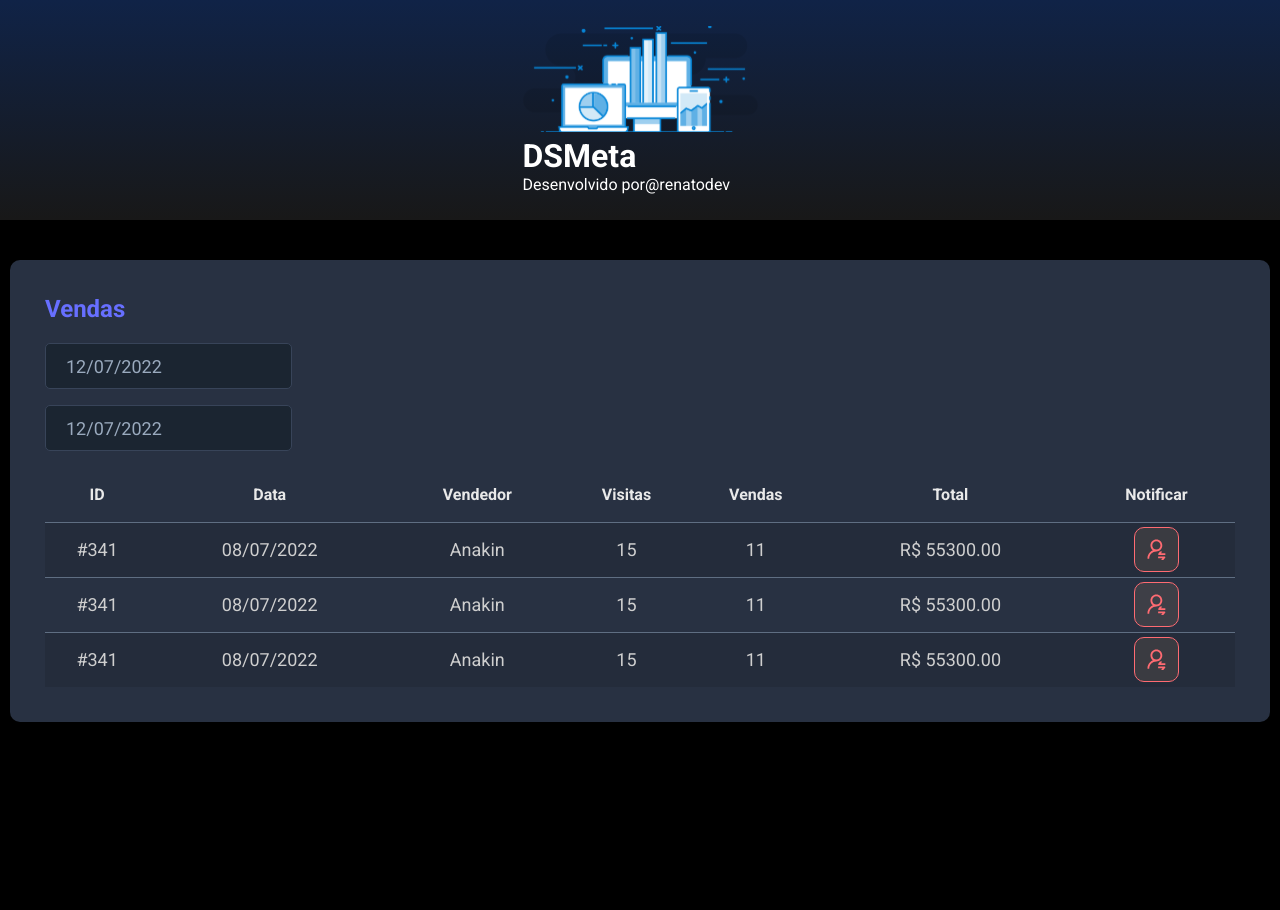
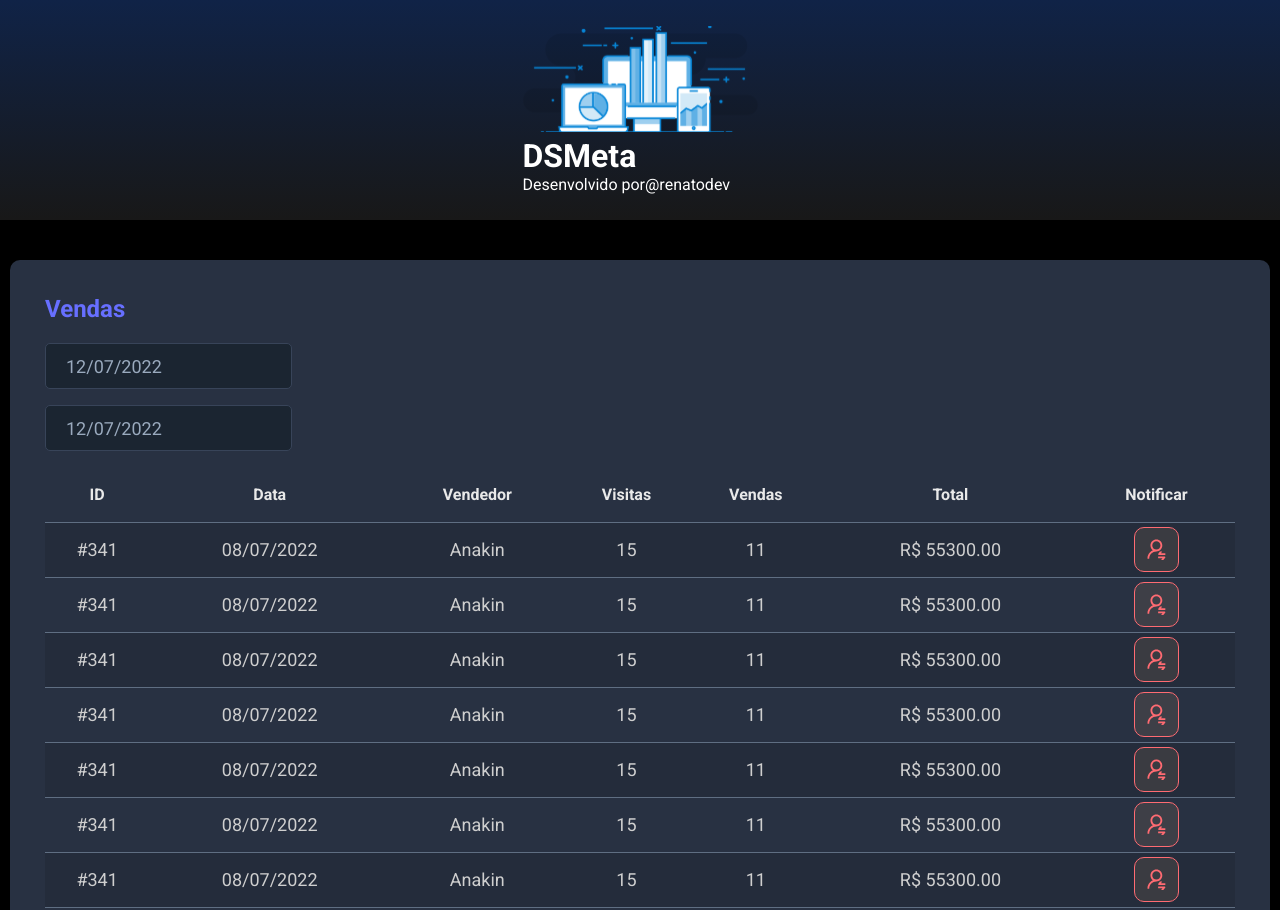
Before and after one commit to renatotadev/dsmeta, a React (Vite) app in the folder frontend/: page / in a window 1280 px wide. Shown: the top 910 px of the page. Before the commit the page ends 800 px from the top, so only its background shows below. Built offline with nearby package versions, Linux system fonts and the light colour scheme.

Commit message:
Security config

```diff
--- a/frontend/src/componets/SalesCard/index.tsx
+++ b/frontend/src/componets/SalesCard/index.tsx
@@ -83,6 +83,71 @@ function SalesCard() {
                                 </div>
                             </td>
                         </tr>
+                        <tr>
+                            <td className="show992">#341</td>
+                            <td className="show576">08/07/2022</td>
+                            <td>Anakin</td>
+                            <td className="show992">15</td>
+                            <td className="show992">11</td>
+                            <td>R$ 55300.00</td>
+                            <td>
+                                <div className="dsmeta-red-btn-container">
+                                    <NotificationButton />
+                                </div>
+                            </td>
+                        </tr>
+                        <tr>
+                            <td className="show992">#341</td>
+                            <td className="show576">08/07/2022</td>
+                            <td>Anakin</td>
+                            <td className="show992">15</td>
+                            <td className="show992">11</td>
+                            <td>R$ 55300.00</td>
+                            <td>
+                                <div className="dsmeta-red-btn-container">
+                                    <NotificationButton />
+                                </div>
+                            </td>
+                        </tr>
+                        <tr>
+                            <td className="show992">#341</td>
+                            <td className="show576">08/07/2022</td>
+                            <td>Anakin</td>
+                            <td className="show992">15</td>
+                            <td className="show992">11</td>
+                            <td>R$ 55300.00</td>
+                            <td>
+                                <div className="dsmeta-red-btn-container">
+                                    <NotificationButton />
+                                </div>
+                            </td>
+                        </tr>
+                        <tr>
+                            <td className="show992">#341</td>
+                            <td className="show576">08/07/2022</td>
+                            <td>Anakin</td>
+                            <td className="show992">15</td>
+                            <td className="show992">11</td>
+                            <td>R$ 55300.00</td>
+                            <td>
+                                <div className="dsmeta-red-btn-container">
+                                    <NotificationButton />
+                                </div>
+                            </td>
+                        </tr>
+                        <tr>
+                            <td className="show992">#341</td>
+                            <td className="show576">08/07/2022</td>
+                            <td>Anakin</td>
+                            <td className="show992">15</td>
+                            <td className="show992">11</td>
+                            <td>R$ 55300.00</td>
+                            <td>
+                                <div className="dsmeta-red-btn-container">
+                                    <NotificationButton />
+                                </div>
+                            </td>
+                        </tr>
                     </tbody>
 
                 </table>
```
Also changed, not shown: 1 other file (tests, documents, lock files or other folders).
